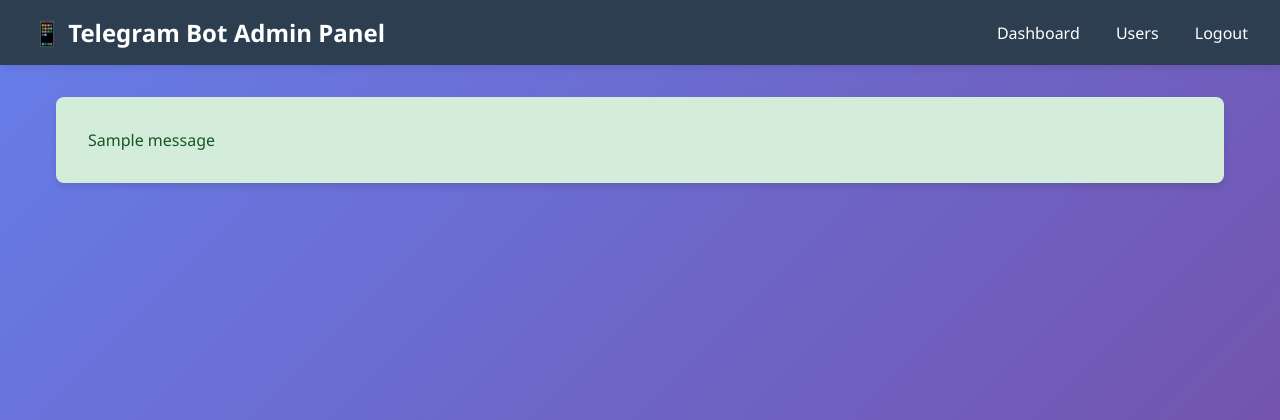
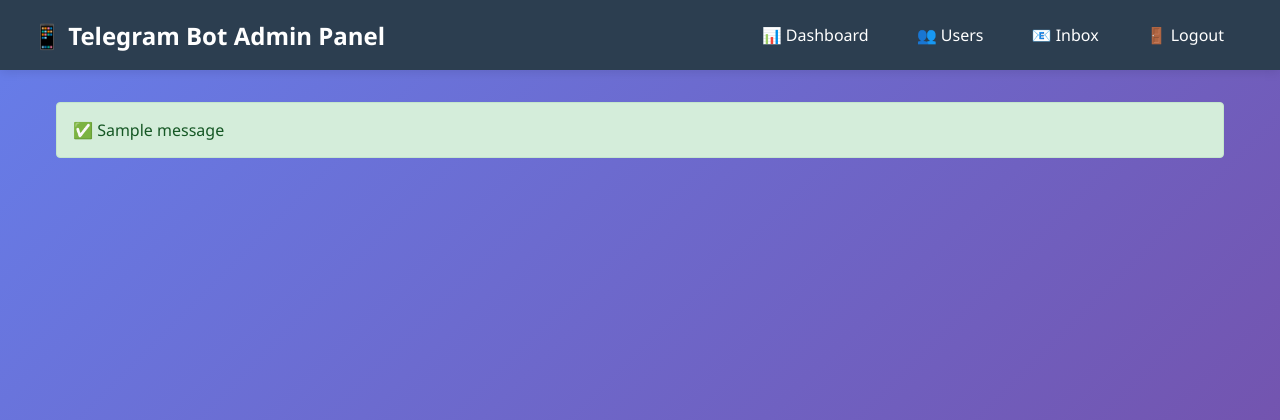
Before and after one commit to sofequl1996-cell/telegram-bot-generator-main, a Flask app: template admin/templates/base.html in a window 1280 px wide. Shown: the top 420 px of the page. Run offline with Flask 3, Linux system fonts and the light colour scheme; the template is opened without the code that fills it, so the values that code supplies are empty; the visitor is signed in with stand-in values (Sample User, id 1); tables that the repository leaves empty hold one stand-in row (values such as "Sample post"); one stand-in notice (Sample message) is shown; parts of the project's set-up code (start-up, migrations or seed data) failed here and were passed over.

Commit message:
Update base.html with inbox navigation and improved styling

```diff
--- a/admin/templates/base.html
+++ b/admin/templates/base.html
@@ -31,14 +31,29 @@
             font-size: 1.5rem;
         }
 
-        .navbar a {
+        .nav-menu {
+            display: flex;
+            gap: 0;
+        }
+
+        .nav-menu a {
             color: white;
             text-decoration: none;
-            margin-left: 2rem;
+            padding: 0.5rem 1.5rem;
+            transition: all 0.3s;
+            display: flex;
+            align-items: center;
+            gap: 0.5rem;
         }
 
-        .navbar a:hover {
+        .nav-menu a:hover {
+            background-color: #34495e;
             color: #3498db;
+        }
+
+        .nav-menu a.active {
+            background-color: #3498db;
+            color: white;
         }
 
         .container {
@@ -110,6 +125,7 @@
             border: none;
             cursor: pointer;
             font-size: 1rem;
+            transition: all 0.3s;
         }
 
         .btn-primary {
@@ -130,6 +146,24 @@
             background-color: #c0392b;
         }
 
+        .btn-success {
+            background-color: #27ae60;
+            color: white;
+        }
+
+        .btn-success:hover {
+            background-color: #229954;
+        }
+
+        .btn-warning {
+            background-color: #f39c12;
+            color: white;
+        }
+
+        .btn-warning:hover {
+            background-color: #e67e22;
+        }
+
         .badge {
             display: inline-block;
             padding: 0.25rem 0.75rem;
@@ -146,6 +180,54 @@
             background-color: #e74c3c;
             color: white;
         }
+
+        .badge-warning {
+            background-color: #f39c12;
+            color: white;
+        }
+
+        .badge-info {
+            background-color: #3498db;
+            color: white;
+        }
+
+        .alert {
+            padding: 1rem;
+            border-radius: 4px;
+            margin-bottom: 1rem;
+        }
+
+        .alert-success {
+            background-color: #d4edda;
+            color: #155724;
+            border: 1px solid #c3e6cb;
+        }
+
+        .alert-danger {
+            background-color: #f8d7da;
+            color: #721c24;
+            border: 1px solid #f5c6cb;
+        }
+
+        .alert-warning {
+            background-color: #fff3cd;
+            color: #856404;
+            border: 1px solid #ffeaa7;
+        }
+
+        .alert-info {
+            background-color: #d1ecf1;
+            color: #0c5460;
+            border: 1px solid #bee5eb;
+        }
+
+        h2 {
+            color: white;
+            margin-bottom: 1.5rem;
+            display: flex;
+            align-items: center;
+            gap: 0.5rem;
+        }
     </style>
     {% block extra_css %}{% endblock %}
 </head>
@@ -153,10 +235,22 @@
     {% if session.get('admin_logged_in') %}
     <nav class="navbar">
         <h1>📱 Telegram Bot Admin Panel</h1>
-        <div>
-            <a href="{{ url_for('admin.dashboard') }}">Dashboard</a>
-            <a href="{{ url_for('admin.users') }}">Users</a>
-            <a href="{{ url_for('admin.logout') }}">Logout</a>
+        <div class="nav-menu">
+            <a href="{{ url_for('admin.dashboard') }}"
+               class="{% if request.endpoint == 'admin.dashboard' %}active{% endif %}">
+                📊 Dashboard
+            </a>
+            <a href="{{ url_for('admin.users') }}"
+               class="{% if request.endpoint == 'admin.users' %}active{% endif %}">
+                👥 Users
+            </a>
+            <a href="{{ url_for('admin.inbox') }}"
+               class="{% if request.endpoint == 'admin.inbox' or request.endpoint == 'admin.view_email' %}active{% endif %}">
+                📧 Inbox
+            </a>
+            <a href="{{ url_for('admin.logout') }}">
+                🚪 Logout
+            </a>
         </div>
     </nav>
     {% endif %}
@@ -165,13 +259,19 @@
         {% with messages = get_flashed_messages() %}
             {% if messages %}
                 {% for message in messages %}
-                    <div class="card" style="background-color: #d4edda; color: #155724;">
-                        {{ message }}
+                    <div class="alert alert-success">
+                        ✅ {{ message }}
                     </div>
                 {% endfor %}
             {% endif %}
         {% endwith %}
 
+        {% if error %}
+            <div class="alert alert-danger">
+                ❌ {{ error }}
+            </div>
+        {% endif %}
+
         {% block content %}{% endblock %}
     </div>
 </body>
```
